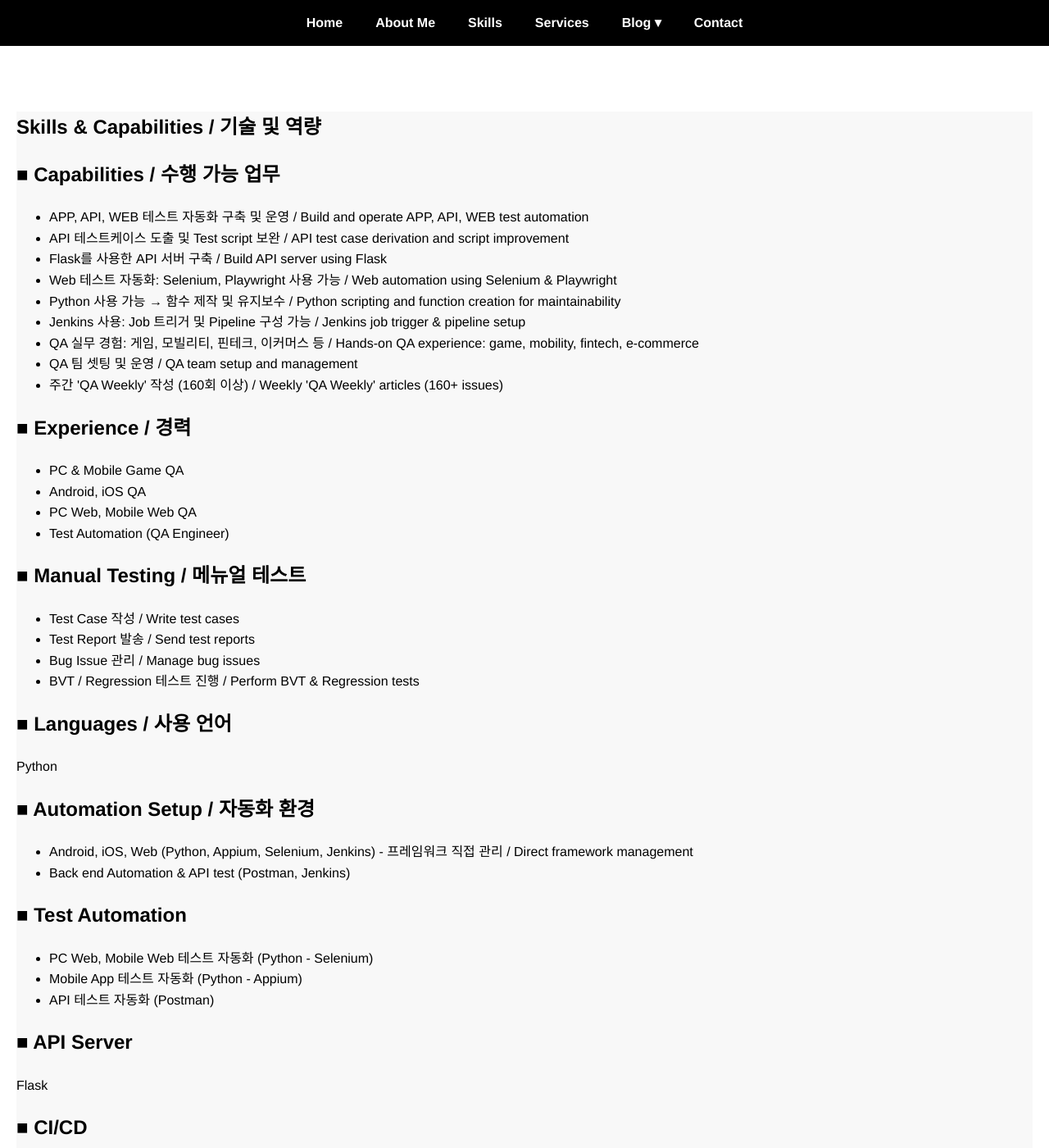
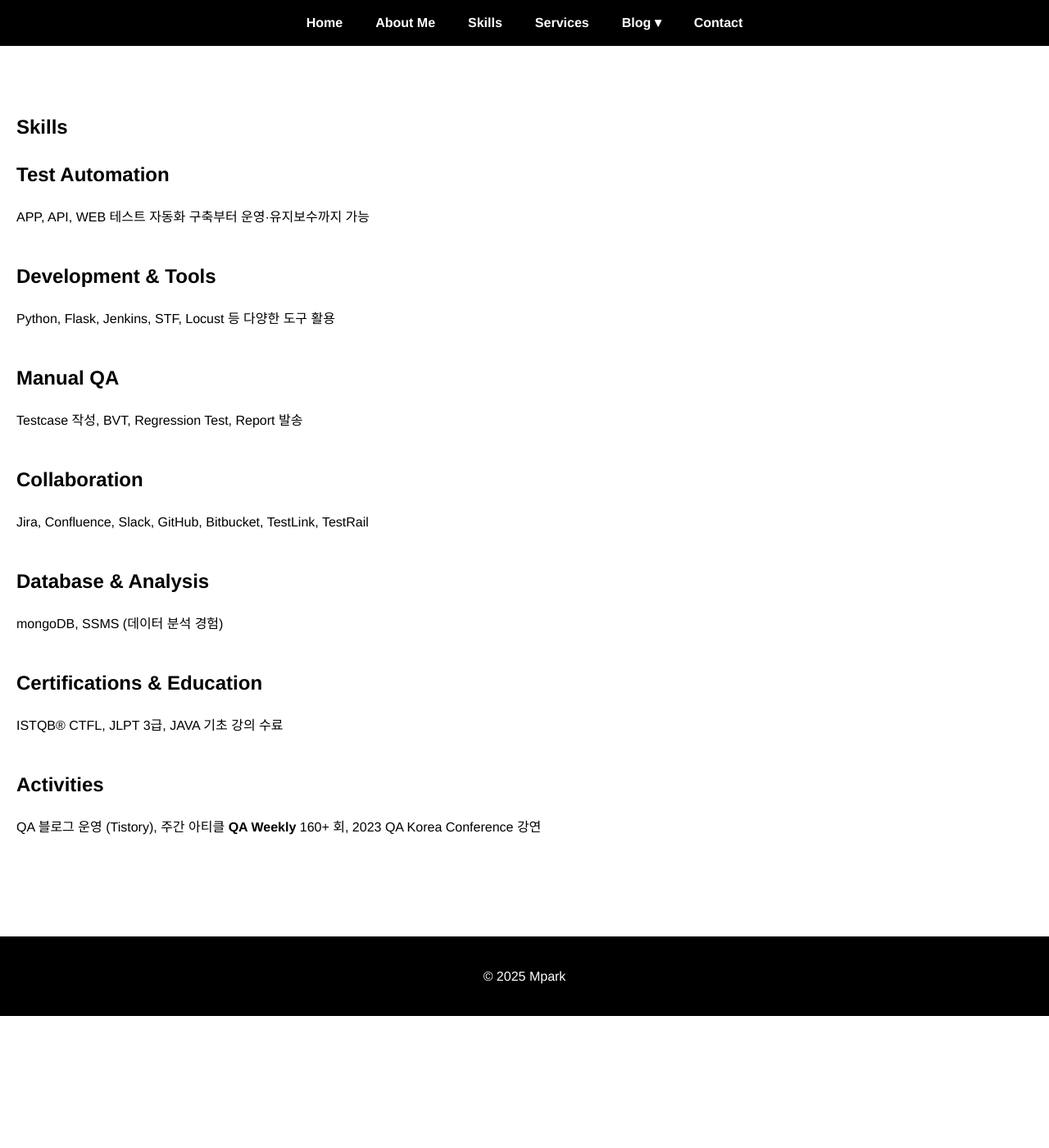
Before and after one commit to goddessbest83/mpark, a Jekyll site: the page built from skills.md, in a window 1280 px wide and 1400 px high. Shown: the whole window at 82% size. Built offline with Jekyll 4.4.1, drawn with Linux system fonts in a browser that asks for light colours; some of the changed text lies outside the part shown.

Commit message:
구조변경

```diff
--- a/assets/css/style.css
+++ b/assets/css/style.css
@@ -15,14 +15,14 @@ main {
   padding: 60px 20px;
 }
 
-/* 섹션마다 간격 추가 */
-section {
+/* 섹션마다 간격 + 스크롤 fade-in */
+section, .home-content, .skill-item, .about-section, .skills-section, .home-profile {
   margin-bottom: 60px;
   opacity: 0;
   transform: translateY(20px);
   transition: all 0.6s ease-out;
 }
-section.visible {
+section.visible, .home-content.visible, .skill-item.visible, .about-section.visible, .skills-section.visible, .home-profile.visible {
   opacity: 1;
   transform: translateY(0);
 }
@@ -106,3 +106,29 @@ footer {
   0% { opacity: 0; transform: translateY(-20px); }
   100% { opacity: 1; transform: translateY(0); }
 }
+
+/* 홈 프로필 이미지 */
+.home-profile {
+  text-align: center;
+  margin-top: 40px;
+}
+.linkedin-profile {
+  width: 150px;
+  height: 150px;
+  border-radius: 50%;
+  object-fit: cover;
+  display: block;
+  margin: 0 auto 20px;
+  border: 3px solid #ddd;
+  box-shadow: 0 4px 12px rgba(0,0,0,0.2);
+  transition: transform 0.3s ease, box-shadow 0.3s ease;
+}
+.linkedin-profile:hover {
+  transform: scale(1.05);
+  box-shadow: 0 8px 20px rgba(0,0,0,0.3);
+}
+
+/* Skills / About 항목 fade-in */
+.skill-item {
+  margin-bottom: 40px;
+}
--- a/assets/js/script.js
+++ b/assets/js/script.js
@@ -1,32 +1,19 @@
-// Blog 드롭다운
-const navItems = document.querySelectorAll('nav ul li');
-navItems.forEach(item => {
-  const dropdown = item.querySelector('ul');
-  if(!dropdown) return;
-  item.addEventListener('mouseenter', () => { dropdown.style.display = 'block'; });
-  item.addEventListener('mouseleave', () => { dropdown.style.display = 'none'; });
+// 스크롤 시 fade-in 적용
+document.addEventListener("DOMContentLoaded", function() {
+  const observerOptions = { threshold: 0.1 };
+  const observer = new IntersectionObserver((entries) => {
+    entries.forEach(entry => {
+      if (entry.isIntersecting) {
+        entry.target.classList.add('visible');
+      }
+    });
+  }, observerOptions);
+
+  // 프로필 이미지
+  const homeProfile = document.querySelector('.home-profile');
+  if (homeProfile) observer.observe(homeProfile);
+
+  // 모든 섹션 및 fade-in 요소
+  const fadeElements = document.querySelectorAll('section, .home-content, .skill-item, .about-section, .skills-section');
+  fadeElements.forEach(el => observer.observe(el));
 });
-
-// 스크롤 애니메이션
-const sections = document.querySelectorAll('section');
-function checkSections() {
-  const triggerBottom = window.innerHeight / 5 * 4;
-  sections.forEach(section => {
-    const sectionTop = section.getBoundingClientRect().top;
-    if(sectionTop < triggerBottom) section.classList.add('visible');
-  });
-}
-window.addEventListener('scroll', checkSections);
-window.addEventListener('load', checkSections);
-
-// 부드러운 스크롤
-document.querySelectorAll('a[href^="#"], a[href$=".html"]').forEach(anchor => {
-  anchor.addEventListener('click', function(e) {
-    const href = this.getAttribute('href');
-    if(href.startsWith("#")) {
-      e.preventDefault();
-      const target = document.querySelector(href);
-      if(target) target.scrollIntoView({ behavior: 'smooth' });
-    }
-  });
-});
--- a/skills.md
+++ b/skills.md
@@ -3,92 +3,41 @@ layout: default
 title: Skills
 ---
 
-<section style="background-color:#f8f8f8; min-height:80vh;">
-  <h1>Skills & Capabilities / 기술 및 역량</h1>
+<section class="skills-section">
+  <h1>Skills</h1>
 
-  <h2>■ Capabilities / 수행 가능 업무</h2>
-  <ul>
-    <li>APP, API, WEB 테스트 자동화 구축 및 운영 / Build and operate APP, API, WEB test automation</li>
-    <li>API 테스트케이스 도출 및 Test script 보완 / API test case derivation and script improvement</li>
-    <li>Flask를 사용한 API 서버 구축 / Build API server using Flask</li>
-    <li>Web 테스트 자동화: Selenium, Playwright 사용 가능 / Web automation using Selenium & Playwright</li>
-    <li>Python 사용 가능 → 함수 제작 및 유지보수 / Python scripting and function creation for maintainability</li>
-    <li>Jenkins 사용: Job 트리거 및 Pipeline 구성 가능 / Jenkins job trigger & pipeline setup</li>
-    <li>QA 실무 경험: 게임, 모빌리티, 핀테크, 이커머스 등 / Hands-on QA experience: game, mobility, fintech, e-commerce</li>
-    <li>QA 팀 셋팅 및 운영 / QA team setup and management</li>
-    <li>주간 'QA Weekly' 작성 (160회 이상) / Weekly 'QA Weekly' articles (160+ issues)</li>
-  </ul>
+  <div class="skill-item">
+    <h2>Test Automation</h2>
+    <p>APP, API, WEB 테스트 자동화 구축부터 운영·유지보수까지 가능</p>
+  </div>
 
-  <h2>■ Experience / 경력</h2>
-  <ul>
-    <li>PC & Mobile Game QA</li>
-    <li>Android, iOS QA</li>
-    <li>PC Web, Mobile Web QA</li>
-    <li>Test Automation (QA Engineer)</li>
-  </ul>
+  <div class="skill-item">
+    <h2>Development & Tools</h2>
+    <p>Python, Flask, Jenkins, STF, Locust 등 다양한 도구 활용</p>
+  </div>
 
-  <h2>■ Manual Testing / 메뉴얼 테스트</h2>
-  <ul>
-    <li>Test Case 작성 / Write test cases</li>
-    <li>Test Report 발송 / Send test reports</li>
-    <li>Bug Issue 관리 / Manage bug issues</li>
-    <li>BVT / Regression 테스트 진행 / Perform BVT & Regression tests</li>
-  </ul>
+  <div class="skill-item">
+    <h2>Manual QA</h2>
+    <p>Testcase 작성, BVT, Regression Test, Report 발송</p>
+  </div>
 
-  <h2>■ Languages / 사용 언어</h2>
-  <p>Python</p>
+  <div class="skill-item">
+    <h2>Collaboration</h2>
+    <p>Jira, Confluence, Slack, GitHub, Bitbucket, TestLink, TestRail</p>
+  </div>
 
-  <h2>■ Automation Setup / 자동화 환경</h2>
-  <ul>
-    <li>Android, iOS, Web (Python, Appium, Selenium, Jenkins) - 프레임워크 직접 관리 / Direct framework management</li>
-    <li>Back end Automation & API test (Postman, Jenkins)</li>
-  </ul>
+  <div class="skill-item">
+    <h2>Database & Analysis</h2>
+    <p>mongoDB, SSMS (데이터 분석 경험)</p>
+  </div>
 
-  <h2>■ Test Automation</h2>
-  <ul>
-    <li>PC Web, Mobile Web 테스트 자동화 (Python - Selenium)</li>
-    <li>Mobile App 테스트 자동화 (Python - Appium)</li>
-    <li>API 테스트 자동화 (Postman)</li>
-  </ul>
+  <div class="skill-item">
+    <h2>Certifications & Education</h2>
+    <p>ISTQB® CTFL, JLPT 3급, JAVA 기초 강의 수료</p>
+  </div>
 
-  <h2>■ API Server</h2>
-  <p>Flask</p>
-
-  <h2>■ CI/CD</h2>
-  <ul>
-    <li>Jenkins 설치 & 설정 (MAC OS, Ubuntu)</li>
-    <li>Jenkins Pipeline 구성</li>
-    <li>remote Job 설정</li>
-  </ul>
-
-  <h2>■ STF (Smartphone Test Farm)</h2>
-  <ul>
-    <li>Mac mini에 STF 설치 / Install STF on Mac mini</li>
-    <li>Android 스마트폰 연결하여 원격 테스트 / Remote testing with Android devices</li>
-  </ul>
-
-  <h2>■ Locust</h2>
-  <p>서버 스트레스 테스트 진행 / Server stress testing</p>
-
-  <h2>■ Tools / 사용 도구</h2>
-  <ul>
-    <li>Jira, Confluence, Slack</li>
-    <li>Testcase Management System (Test link, Test rail)</li>
-    <li>Github, Bitbucket, Notion, MongoDB</li>
-    <li>Data Analysis (SSMS)</li>
-  </ul>
-
-  <h2>■ Education & Certifications / 교육 및 자격증</h2>
-  <ul>
-    <li>ISTQB (ISTQB® CTFL)</li>
-    <li>JLPT 3급</li>
-    <li>JAVA 기초 강의 수료 (비트스쿨)</li>
-  </ul>
-
-  <h2>■ Activities / 활동</h2>
-  <ul>
-    <li>2023 QA Korea Conference 강연 / QA Korea Conference 2023 lecture</li>
-    <li>QA 블로그 운영 / Operate QA Blog: https://goddessbest-qa.tistory.com/</li>
-    <li>주간 QA Weekly 발행 / Weekly QA Weekly publication</li>
-  </ul>
+  <div class="skill-item">
+    <h2>Activities</h2>
+    <p>QA 블로그 운영 (<a href="https://goddessbest-qa.tistory.com/" target="_blank">Tistory</a>), 주간 아티클 <strong>QA Weekly</strong> 160+ 회, 2023 QA Korea Conference 강연</p>
+  </div>
 </section>
```
Also changed, not shown: about.md (+21 -14 lines), index.md (+29 -24 lines).
